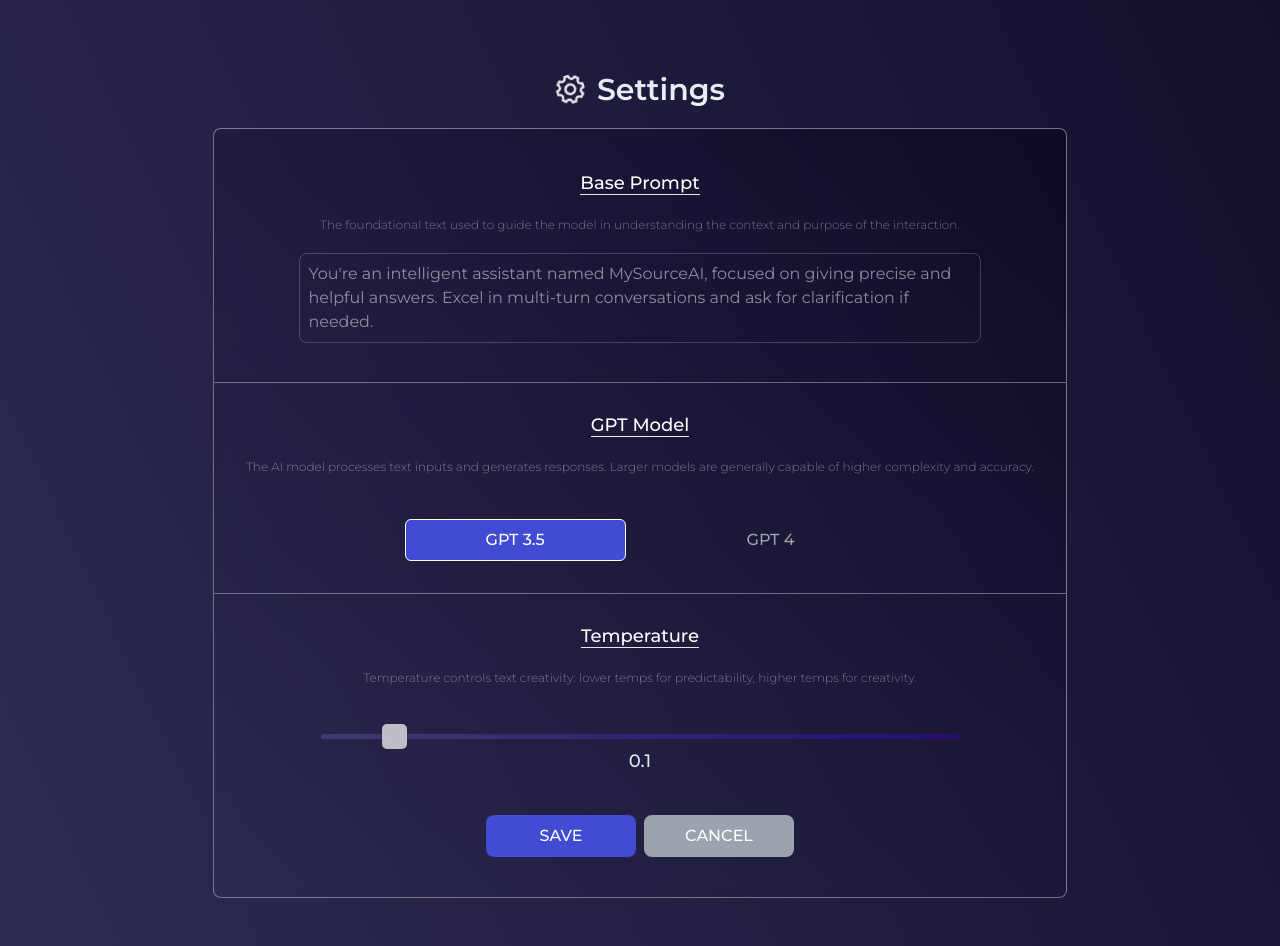
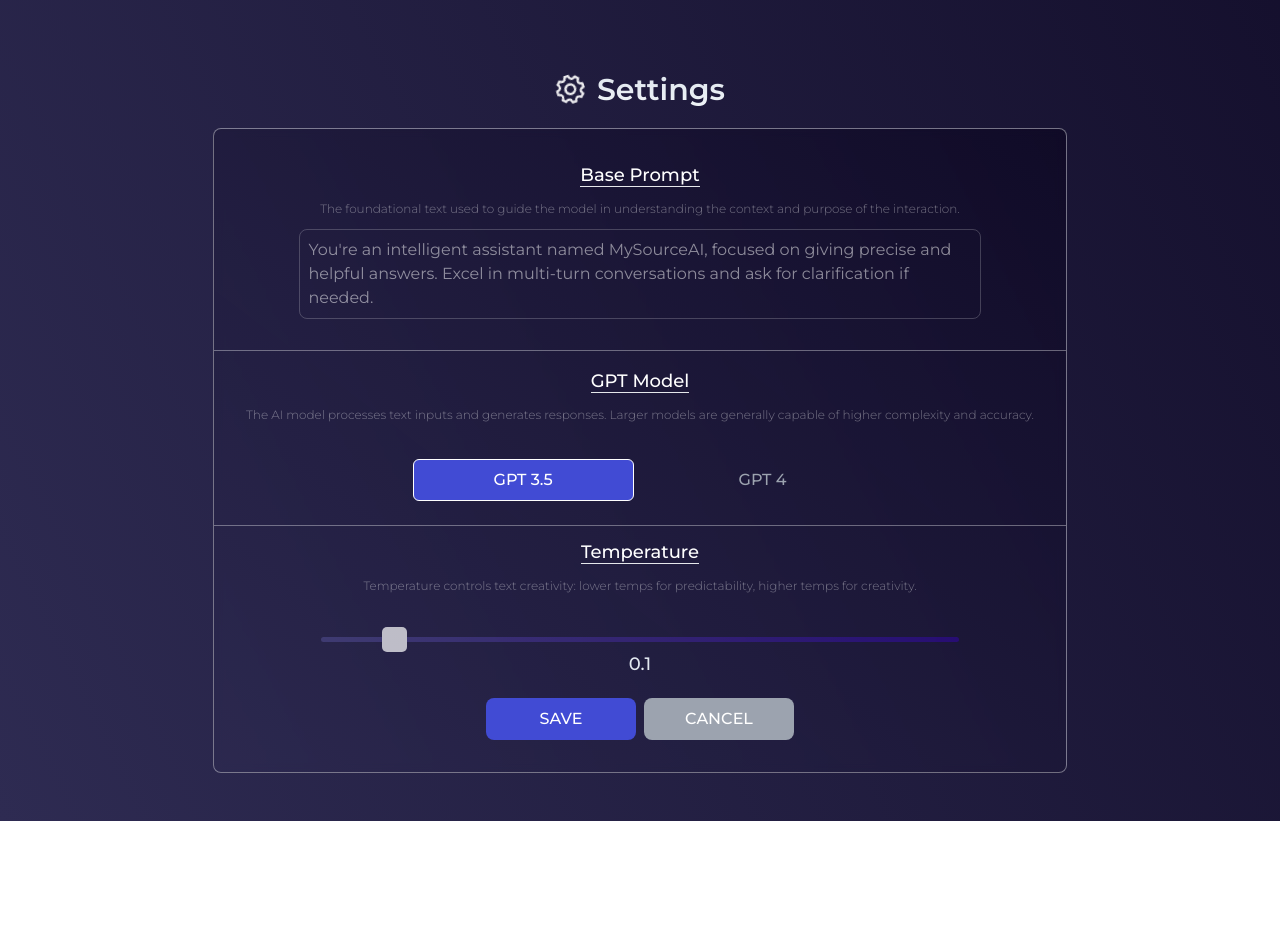
Before and after one commit to cagatav/MySourceAI, a Next.js app: page / in a window 1280 px wide. Shown: the part 1760-2706 px from the top of the page. After the commit the page ends 2581 px from the top, so only its background shows below. Built offline with nearby package versions, Linux system fonts and the light colour scheme.

Commit message:
system prompt update and ui fixes

```diff
--- a/src/pages/AIChat.js
+++ b/src/pages/AIChat.js
@@ -17,6 +17,7 @@ export default function AIChat() {
     const [systemPrompt] = useState(`
     SYSTEM:
     You must follow the rules. Let's start step by step:
+    Rule: The AI must response must provide a concise summary in no more than 50 tokens, which is equal to 200 characters.
     Rule: The AI must exclusively use the context to answer questions. Do not provide answers based on general or common knowledge or external information. If a query cannot be adequately addressed with the provided context, inform the user that the answer is not available within their specific data context.  If the context lacks the information, reply, "I'm sorry, but I can't provide a definite answer based on the available context."
     Rule: If the Assistant is uncertain about the user's intent or the question's context, it should seek clarification with specific, open-ended questions that guide the user to provide more detailed information.
     Rule: Interact with understanding and respect.
@@ -24,7 +25,7 @@ export default function AIChat() {
     Rule: The assistant must provide general assistance without speculating if identifiers are not in the context.
     Rule: The assistant must provide concise, informative summaries in its responses, aimed at delivering clarity and relevance. Although brevity is key, flexibility is permitted to ensure completeness and usefulness of information, especially for complex queries. The assistant is encouraged to include related links for detailed exploration, focusing on delivering core insights within the response itself.
     Rule: Include images in responses when they contribute to the answer. Ensure relevance and enhance understanding without compromising user experience.
-`)
+    `)
 
 const [fullPrompt, setFullPrompt] = useState('');
 
@@ -87,7 +88,7 @@ useEffect(() => {
                             content: `${message}`
                         }],
             temperature: temperature,
-            max_tokens: 200
+            max_tokens: 300
         };
 
         console.log(`Sending the following data to the API:`, requestData);
--- a/src/pages/Settings.js
+++ b/src/pages/Settings.js
@@ -96,14 +96,14 @@ export default function Settings() {
         Settings</h1>
         <div className="relative lg:w-4/6  xx:w-4/5 inset-x-0 h-2/3 flex rounded-lg border bg-gradient-to-tr from-[#2e2b5285] to-[#08021b81] backdrop-blur-sm border-white border-opacity-40 hover:border-opacity-80 duration-1000 mx-auto mt-4 mb-12 overflow-y-auto overflow-x-hidden">
           <div className="w-full">
-            <div className="py-10 font-medium">
-            <div className="text-center margin pb-3 mb-5">
+            <div className="py-8 font-medium">
+            <div className="text-center margin pb-3 mb-3">
                 <label htmlFor="basePrompt" className="text-white text-lg border-b select-none">Base Prompt</label>
                 <br className='select-none'/>
-                <p className='text-white mt-5 font-light opacity-40 text-xs'>
+                <p className='text-white mt-3 font-light opacity-40 text-xs'>
                   The foundational text used to guide the model in understanding the context and purpose of the interaction.</p>
                 <textarea
-                  className="mt-5 border border-white border-opacity-40 hover:border-opacity-70 bg-transparent rounded-lg p-2 font-normal duration-500 text-white opacity-50 hover:opacity-100 focus:opacity-100"
+                  className="mt-3 border border-white border-opacity-40 hover:border-opacity-70 bg-transparent rounded-lg p-2 font-normal duration-500 text-white opacity-50 hover:opacity-100 focus:opacity-100"
                   id="basePrompt"
                   placeholder="Enter your Base Prompt."
                   value={basePrompt}
@@ -113,35 +113,35 @@ export default function Settings() {
                 />
               </div>
               <div className="text-center mb-3 margin ">
-              <hr className='opacity-40 hover:opacity-80 duration-1000 mb-7'/>
+              <hr className='opacity-40 hover:opacity-80 duration-1000 mb-4'/>
 
                 <label htmlFor="temperature" className="text-white text-lg border-b select-none">GPT Model</label>
-                <p className='text-white mt-5 font-light opacity-40 text-xs'>
+                <p className='text-white mt-3 font-light opacity-40 text-xs'>
                 The AI model processes text inputs and generates responses. Larger models are generally capable of higher complexity and accuracy.</p>
 
                 <br className='select-none'/>
                 <button
-                  className={`duration-200 m-5 py-2 px-20 text-gray-400 rounded-md focus:outline-none border border-transparent hover:border-white hover:border hover:text-white
+                  className={`duration-200 m-3 py-2 px-20 text-gray-400 rounded-md focus:outline-none border border-transparent hover:border-white hover:border hover:text-white
                   ${chatType === 'gpt-3.5-turbo-0125'  ? 'bg-[#414bd4] border-white text-white' : ''}`}
                   onClick={() => handleChatTypeChange('gpt-3.5-turbo-0125')}>
                   GPT 3.5
                 </button>
                 <button
-                  className={`duration-200 m-5 py-2 px-20 text-gray-400 rounded-md focus:outline-none border border-transparent hover:border-white hover:border hover:text-white
+                  className={`duration-200 m-3 py-2 px-20 text-gray-400 rounded-md focus:outline-none border border-transparent hover:border-white hover:border hover:text-white
                   ${chatType === 'gpt-4-turbo' ? 'bg-[#414bd4] border-white text-white' : ''}`}
                   onClick={() => handleChatTypeChange('gpt-4-turbo')}>
                   GPT 4
                 </button>
               </div>
-              <div className="text-center mb-10 margin text-lg">
-              <hr className='opacity-40 hover:opacity-80 duration-1000 mb-7'/>
+              <div className="text-center mb-5 margin text-lg">
+              <hr className='opacity-40 hover:opacity-80 duration-1000 mb-3'/>
 
               <label htmlFor="temperature" className="text-white border-b select-none">Temperature</label>
-              <p className='text-white mt-5 font-light opacity-40 text-xs'>
+              <p className='text-white mt-3 font-light opacity-40 text-xs'>
               Temperature controls text creativity: lower temps for predictability, higher temps for creativity.</p>
                 <br/>
                 <input
-                  className="duration-200 appearance-none bg-gray-200 h-1 w-60 rounded outline-none slider-thumb mt-5"
+                  className="duration-200 appearance-none bg-gray-200 h-1 w-60 rounded outline-none slider-thumb mt-3"
                   type="range"
                   min="0"
                   max="1.0"
```
